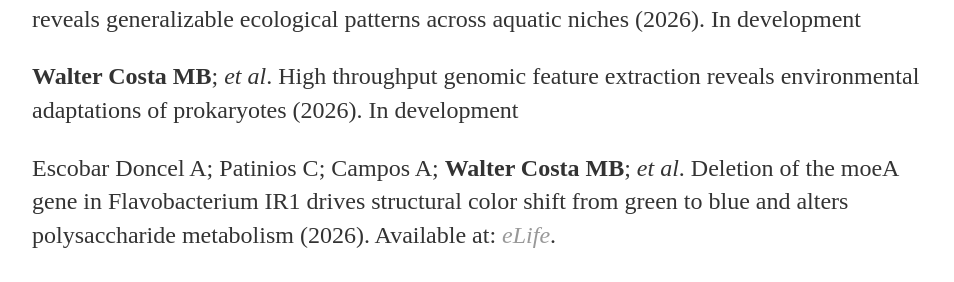
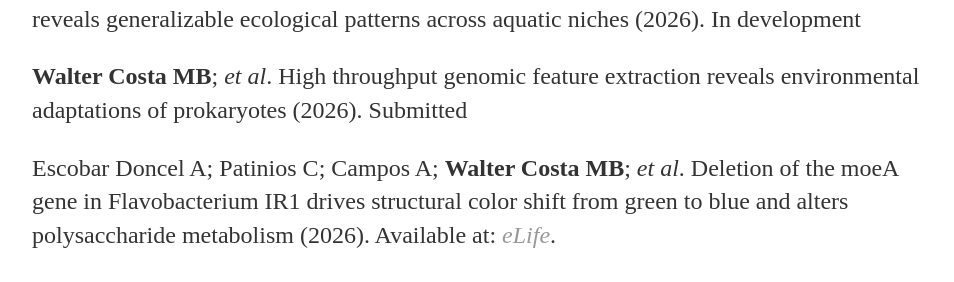
Before and after one commit to waltercostamb/waltercostamb.github.io, a Jekyll site: the page built from contributions/index.html, in a window 1280 px wide and 900 px high. Shown: the part 441-723 px from the top of the window, without its empty margins (160-1114 px from the left). Built offline with Jekyll 4.4.1, drawn with Linux system fonts in a browser that asks for light colours.

Commit message:
Update index.html

```diff
--- a/contributions/index.html
+++ b/contributions/index.html
@@ -20,7 +20,7 @@ title: Contributions of Maria Beatriz Walter Costa
 						ecological patterns across aquatic niches (2026). In development</p>
 
 					<p><strong>Walter Costa MB</strong>; <em>et al</em>. High throughput genomic feature extraction reveals environmental
-						adaptations of prokaryotes (2026). In development</p>
+						adaptations of prokaryotes (2026). Submitted</p>
 
 					<p>Escobar Doncel A; Patinios C; Campos A; <strong>Walter Costa MB</strong>; <em>et al</em>.
 	  Deletion of the moeA gene in Flavobacterium IR1 drives structural color shift from green to blue and alters polysaccharide metabolism (2026).
```
